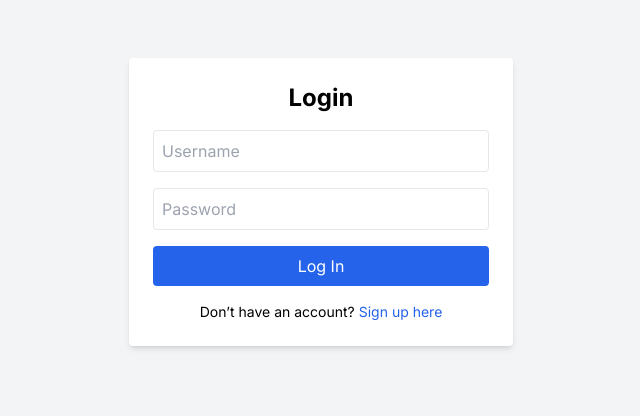
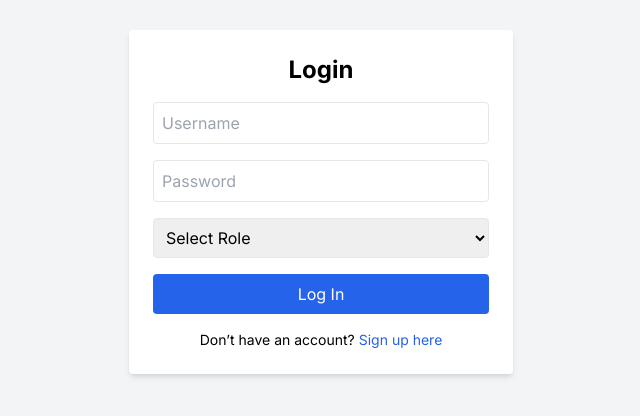
Before and after one commit to Vedant-Sundriyal/student-feedback-dashboard, a React (Create React App) app in the folder client/: page / in a window 1280 px wide. Shown: the part 198-614 px from the top of the page, without its empty margins (319-959 px from the left). Built offline with nearby package versions, Linux system fonts and the light colour scheme.

Commit message:
Implement role-based UI visibility: show student or teacher sidebar links based on logged-in user role

```diff
--- a/client/src/components/Layout.js
+++ b/client/src/components/Layout.js
@@ -1,12 +1,19 @@
-import React from 'react';
+import React, { useEffect, useState } from 'react';
 import { Link, useNavigate } from 'react-router-dom';
 import { AcademicCapIcon, UserIcon, ArrowRightOnRectangleIcon } from '@heroicons/react/24/outline';
 
 const Layout = ({ children }) => {
   const navigate = useNavigate();
+  const [role, setRole] = useState('');
+
+  useEffect(() => {
+    const userRole = localStorage.getItem('userRole');
+    setRole(userRole);
+  }, []);
 
   const handleLogout = () => {
     localStorage.removeItem('userRole');
+    localStorage.removeItem('userId');
     navigate('/');
   };
 
@@ -16,14 +23,18 @@
         <div>
           <h2 className="text-xl font-bold mb-8 text-blue-600">🎓 Feedback Panel</h2>
           <nav className="flex flex-col space-y-4">
+            {role === 'student' && (
               <Link to="/student-dashboard" className="flex items-center space-x-2 text-gray-700 hover:text-blue-600">
                 <UserIcon className="h-5 w-5" />
                 <span>Student View</span>
               </Link>
+            )}
+            {role === 'teacher' && (
               <Link to="/teacher-dashboard" className="flex items-center space-x-2 text-gray-700 hover:text-blue-600">
                 <AcademicCapIcon className="h-5 w-5" />
                 <span>Teacher View</span>
               </Link>
+            )}
           </nav>
         </div>
 
--- a/client/src/pages/Login.js
+++ b/client/src/pages/Login.js
@@ -5,6 +5,7 @@
 function Login() {
   const [username, setUsername] = useState('');
   const [password, setPassword] = useState('');
+  const [role, setRole] = useState(''); // ✅ new state
   const [error, setError] = useState('');
   const navigate = useNavigate();
 
@@ -16,17 +17,18 @@
       .select('*')
       .eq('username', username)
       .eq('password', password)
+      .eq('role', role) // ✅ validate by role
       .single();
 
     if (error || !data) {
-      setError('Invalid username or password');
+      setError('Invalid username, password, or role');
     } else {
       localStorage.setItem('userRole', data.role);
       localStorage.setItem('userId', data.id);
 
       if (data.role === 'student') {
         navigate('/student-dashboard');
-      } else {
+      } else if (data.role === 'teacher') {
         navigate('/teacher-dashboard');
       }
     }
@@ -57,6 +59,18 @@
           required
         />
 
+        {/* ✅ Role Dropdown */}
+        <select
+          className="w-full border p-2 rounded mb-4"
+          value={role}
+          onChange={(e) => setRole(e.target.value)}
+          required
+        >
+          <option value="">Select Role</option>
+          <option value="student">Student</option>
+          <option value="teacher">Teacher</option>
+        </select>
+
         <button type="submit" className="w-full bg-blue-600 text-white p-2 rounded">
           Log In
         </button>
@@ -70,7 +84,6 @@
       </form>
     </div>
   );
-
 }
 
 export default Login;
```
Lines whose indentation alone changed are shown as unchanged.
